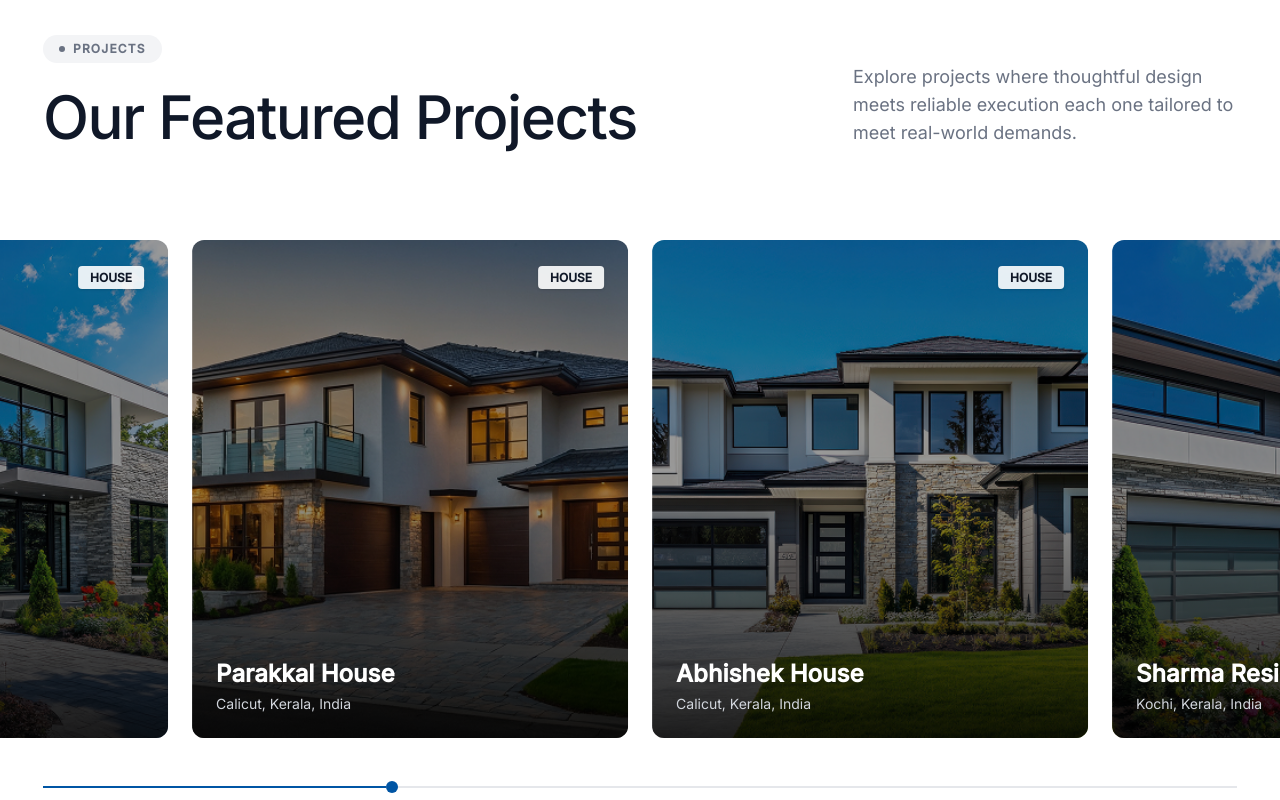
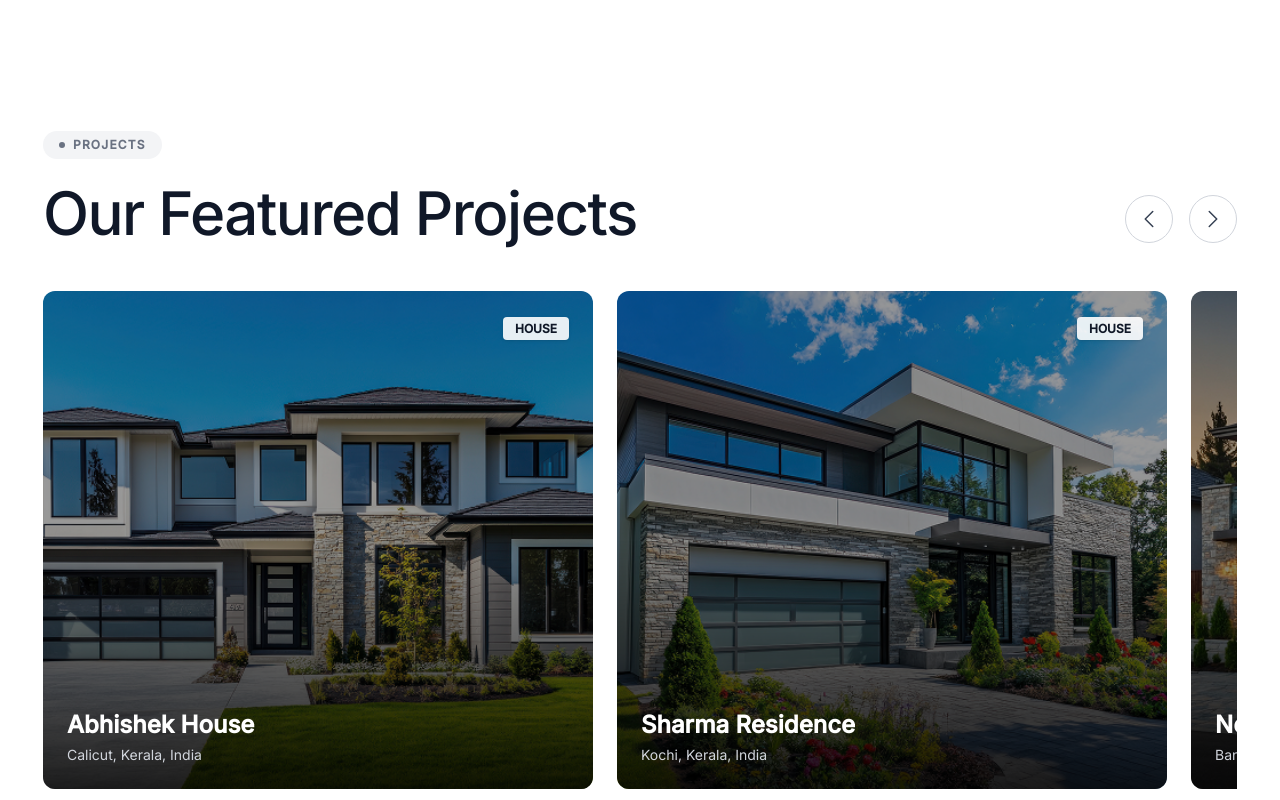
Before and after one commit to ARJUNSKP/nexovaweb, a Next.js app: page / in a window 1280 px wide. Shown: the part 2760-3560 px from the top of the page. Built offline with nearby package versions, Linux system fonts and the light colour scheme.

Commit message:
update file

```diff
--- a/src/app/page.js
+++ b/src/app/page.js
@@ -17,7 +17,7 @@ export default function Home() {
       <FeaturedProjects />
       <TestimonialSection />
       <ServicesSection />
-      <ProcessSection />
+      {/* <ProcessSection /> */}
       <ResultsSection />
       <ClientStoriesSection />
       <ContactSection />
--- a/src/components/home/FeaturedProjects.js
+++ b/src/components/home/FeaturedProjects.js
@@ -1,8 +1,7 @@
 "use client";
 
-import { useState, useEffect, useRef } from "react";
+import { useEffect, useRef } from "react";
 import Image from "next/image";
-
 
 const projects = [
   {
@@ -11,6 +10,7 @@ const projects = [
     location: "Calicut, Kerala, India",
     type: "HOUSE",
     image: "/home/Image (Hotel).png",
+    width: "w-[300px] md:w-[900px]",
   },
   {
     id: 2,
@@ -18,6 +18,7 @@ const projects = [
     location: "Calicut, Kerala, India",
     type: "HOUSE",
     image: "/home/Image (Hotel) (2).png",
+    width: "w-[300px] md:w-[550px]",
   },
   {
     id: 3,
@@ -25,6 +26,7 @@ const projects = [
     location: "Calicut, Kerala, India",
     type: "HOUSE",
     image: "/home/Image (Hotel) (1).png",
+    width: "w-[300px] md:w-[550px]",
   },
   {
     id: 4,
@@ -32,6 +34,7 @@ const projects = [
     location: "Kochi, Kerala, India",
     type: "HOUSE",
     image: "/home/Image (Hotel).png",
+    width: "w-[300px] md:w-[550px]",
   },
   {
     id: 5,
@@ -39,63 +42,45 @@ const projects = [
     location: "Bangalore, Karnataka, India",
     type: "COMMERCIAL",
     image: "/home/Image (Hotel) (2).png",
+    width: "w-[300px] md:w-[550px]",
   },
 ];
 
 export default function FeaturedProjects() {
-  const containerRef = useRef(null);
   const scrollContainerRef = useRef(null);
-  const [progress, setProgress] = useState(0);
-  const [maxScrollWidth, setMaxScrollWidth] = useState(0);
 
-  useEffect(() => {
-    const calculateScrollWidth = () => {
+  const scrollLeft = () => {
     if (scrollContainerRef.current) {
-        const scrollWidth = scrollContainerRef.current.scrollWidth;
-        const clientWidth = scrollContainerRef.current.clientWidth;
-        setMaxScrollWidth(scrollWidth - clientWidth);
+      scrollContainerRef.current.scrollBy({ left: -400, behavior: "smooth" });
     }
   };
 
-    // Calculate on mount and resize
-    setTimeout(calculateScrollWidth, 100);
-    window.addEventListener('resize', calculateScrollWidth);
-    const handleScroll = () => {
-      if (!containerRef.current) return;
-
-      const rect = containerRef.current.getBoundingClientRect();
-      const windowHeight = window.innerHeight;
-
-      // Total scrollable distance is the height of the container minus the viewport height
-      const totalScroll = rect.height - windowHeight;
-
-      // How much we've scrolled past the top of the container
-      const scrolled = -rect.top;
-
-      // Calculate progress from 0 to 1
-      let currentProgress = scrolled / totalScroll;
-      currentProgress = Math.max(0, Math.min(1, currentProgress));
-
-      setProgress(currentProgress);
+  const scrollRight = () => {
+    if (scrollContainerRef.current) {
+      scrollContainerRef.current.scrollBy({ left: 400, behavior: "smooth" });
+    }
   };
 
-    window.addEventListener('scroll', handleScroll, { passive: true });
-    handleScroll(); // initial state
+  // Auto scroll functionality
+  useEffect(() => {
+    const interval = setInterval(() => {
+      if (scrollContainerRef.current) {
+        const { scrollLeft, scrollWidth, clientWidth } = scrollContainerRef.current;
+        // If we've reached the end, loop back to start
+        if (scrollLeft + clientWidth >= scrollWidth - 10) {
+          scrollContainerRef.current.scrollTo({ left: 0, behavior: "smooth" });
+        } else {
+          scrollContainerRef.current.scrollBy({ left: 400, behavior: "smooth" });
+        }
+      }
+    }, 3000); // Scrolls every 3 seconds
 
-    return () => {
-      window.removeEventListener('scroll', handleScroll);
-      window.removeEventListener('resize', calculateScrollWidth);
-    };
+    return () => clearInterval(interval);
   }, []);
 
   return (
-    // Tall container to create scrolling space
-    <div ref={containerRef} className="h-[300vh] bg-white text-black relative">
-
-      <section className="sticky top-0 h-screen overflow-hidden flex flex-col justify-center page-padding py-0">
-
-        {/* Top Header Section */}
-        <div className="flex flex-col md:flex-row justify-between items-start md:items-end gap-8 mb-12 shrink-0">
+    <section className="py-24 bg-white text-black page-padding overflow-hidden">
+      <div className="flex flex-col md:flex-row justify-between items-start md:items-end gap-8 mb-12">
         <div className="max-w-2xl">
           <div className="inline-flex items-center gap-2 px-4 py-1.5 bg-gray-100 rounded-full text-xs font-semibold tracking-widest text-gray-500 mb-6 uppercase">
             <span className="w-1.5 h-1.5 rounded-full bg-gray-500"></span>
@@ -106,26 +91,45 @@ export default function FeaturedProjects() {
           </h2>
         </div>
 
-          <p className="text-gray-500 text-base md:text-lg max-w-sm">
+        <div className="flex flex-col items-start md:items-end gap-6 max-w-sm">
+          {/* <p className="text-gray-500 text-base md:text-lg md:text-right">
             Explore projects where thoughtful design meets reliable execution each one tailored to meet real-world demands.
-          </p>
+          </p> */}
+
+          {/* Navigation Arrows */}
+          <div className="flex gap-4">
+            <button
+              onClick={scrollLeft}
+              className="w-12 h-12 rounded-full border border-gray-300 flex items-center justify-center hover:bg-gray-100 transition-colors"
+              aria-label="Previous project"
+            >
+              <svg xmlns="http://www.w3.org/2000/svg" fill="none" viewBox="0 0 24 24" strokeWidth={1.5} stroke="currentColor" className="w-6 h-6 text-gray-700">
+                <path strokeLinecap="round" strokeLinejoin="round" d="M15.75 19.5L8.25 12l7.5-7.5" />
+              </svg>
+            </button>
+            <button
+              onClick={scrollRight}
+              className="w-12 h-12 rounded-full border border-gray-300 flex items-center justify-center hover:bg-gray-100 transition-colors"
+              aria-label="Next project"
+            >
+              <svg xmlns="http://www.w3.org/2000/svg" fill="none" viewBox="0 0 24 24" strokeWidth={1.5} stroke="currentColor" className="w-6 h-6 text-gray-700">
+                <path strokeLinecap="round" strokeLinejoin="round" d="M8.25 4.5l7.5 7.5-7.5 7.5" />
+              </svg>
+            </button>
+          </div>
+        </div>
       </div>
 
-        {/* Projects Horizontal Slider */}
-        <div className="relative flex-1 flex flex-col justify-center">
-          {/* We translate this div to the left based on scroll progress */}
+      <div className="relative">
         <div
           ref={scrollContainerRef}
-            className="flex gap-6 flex-nowrap w-full"
-            style={{
-              transform: `translateX(-${progress * maxScrollWidth}px)`,
-              transition: 'transform 0.1s ease-out'
-            }}
+          className="flex gap-6 overflow-x-auto snap-x snap-mandatory w-full pb-8 [&::-webkit-scrollbar]:hidden"
+          style={{ scrollbarWidth: 'none', msOverflowStyle: 'none' }}
         >
-            {projects.map((project, index) => (
+          {projects.map((project) => (
             <div
               key={project.id}
-                className="relative w-[300px] md:w-[436px] h-[400px] md:h-[498px] rounded-xl overflow-hidden shrink-0 group cursor-pointer"
+              className={`relative ${project.width} h-[400px] md:h-[498px] rounded-xl overflow-hidden shrink-0 group cursor-pointer snap-start`}
             >
               {/* Background Image */}
               {project.image ? (
@@ -164,15 +168,7 @@ export default function FeaturedProjects() {
             </div>
           ))}
         </div>
-
-          {/* Progress Bar Line */}
-          <div className="w-full h-[2px] bg-gray-200 mt-12 relative shrink-0">
-            <div className="absolute left-0 top-1/2 -translate-y-1/2 w-3 h-3 rounded-full bg-[#0055a4]" style={{ left: `${progress * 100}%`, transition: 'left 0.1s ease-out' }}></div>
-            <div className="absolute left-0 top-0 h-full bg-[#0055a4]" style={{ width: `${progress * 100}%`, transition: 'width 0.1s ease-out' }}></div>
       </div>
-        </div>
-
     </section>
-    </div>
   );
 }
--- a/src/components/home/ProcessSection.js
+++ b/src/components/home/ProcessSection.js
@@ -110,7 +110,7 @@ export default function ProcessSection() {
             </div>
 
             {/* Image */}
-            <div className="flex-1 w-full h-[300px] lg:h-[450px] relative rounded-2xl overflow-hidden border-2 border-[#1a73e8] shadow-[0_0_30px_rgba(26,115,232,0.15)] animate-in fade-in zoom-in-95 duration-500" key={`img-${activeTab}`}>
+            <div className="flex-1 w-full h-[300px] lg:h-[450px] relative rounded-2xl overflow-hidden  shadow-[0_0_30px_rgba(26,115,232,0.15)] animate-in fade-in zoom-in-95 duration-500" key={`img-${activeTab}`}>
               <img
                 src={activeProcess.image}
                 alt={activeProcess.title}
```
Lines whose indentation alone changed are shown as unchanged.
